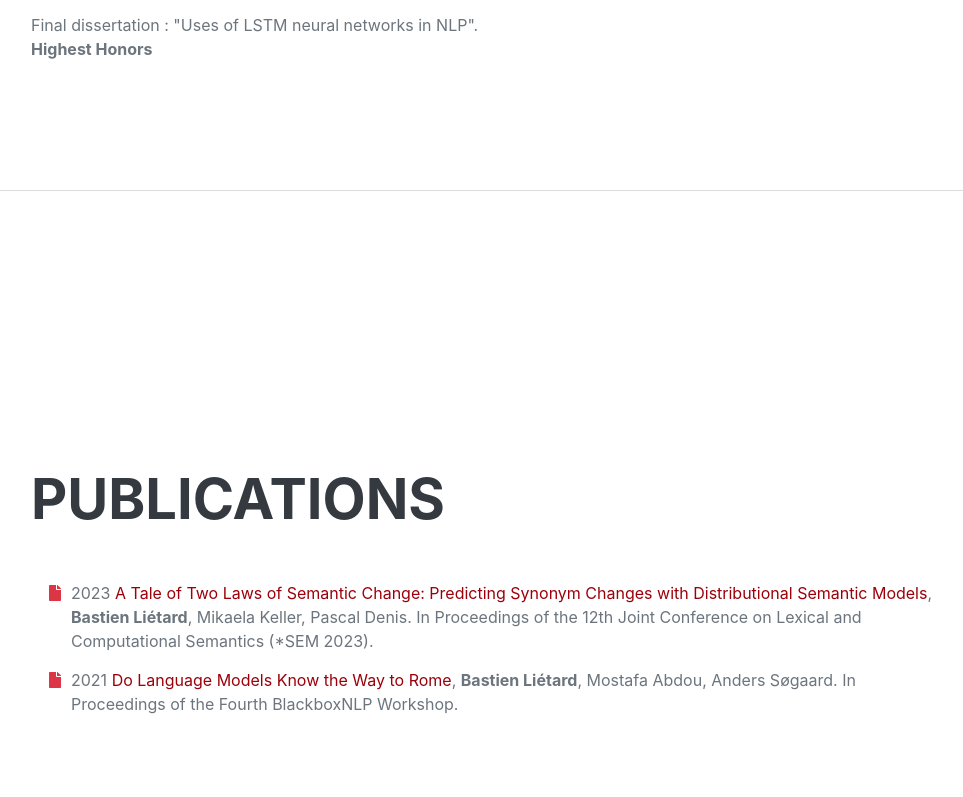
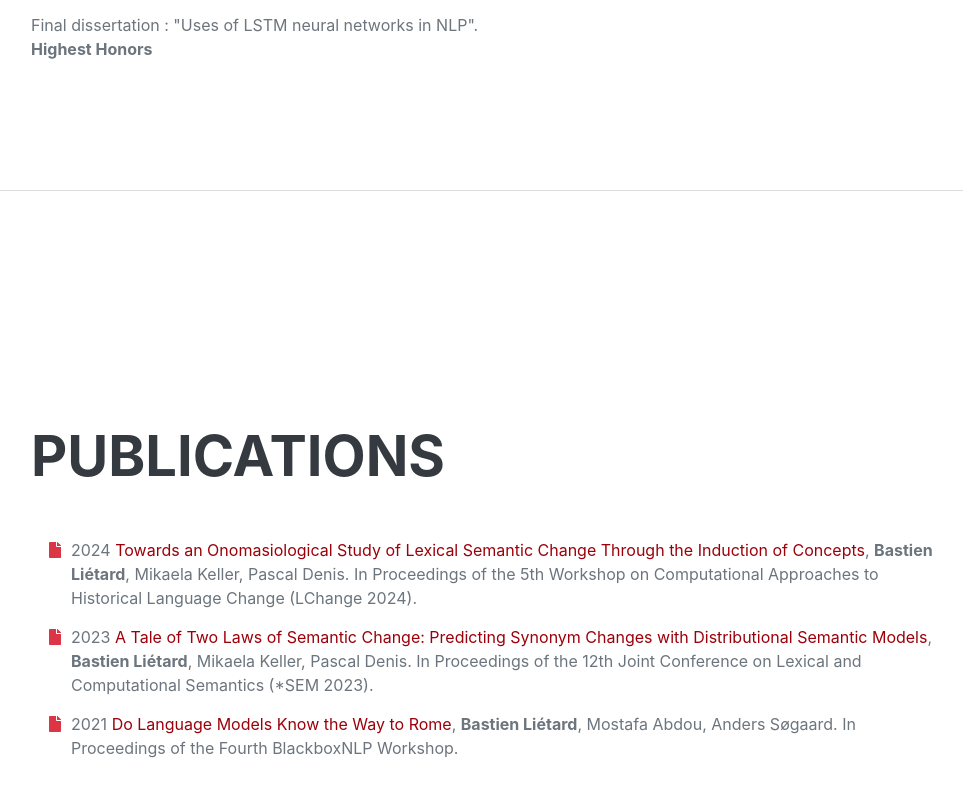
Before and after one commit to blietard/blietard.github.io, a plain HTML site: page index.html in a window 1280 px wide. Shown: the part 1843-2640 px from the top of the page, without its empty margins (289-1252 px from the left). Drawn offline with nearby package versions, Linux system fonts and the light colour scheme; some icons are missing; a web font is replaced by a local one.

Commit message:
add LChange24 paper

```diff
--- a/index.html
+++ b/index.html
@@ -105,6 +105,10 @@
                     <ul class="fa-ul mb-0">
                         <li>
                             <span class="fa-li"><i class="fas fa-file text-danger"></i></span>
+                            2024 <a href="https://aclanthology.org/2024.lchange-1.15/">Towards an Onomasiological Study of Lexical Semantic Change Through the Induction of Concepts</a>, <b>Bastien Liétard</b>, Mikaela Keller, Pascal Denis. In Proceedings of the 5th Workshop on Computational Approaches to Historical Language Change (LChange 2024).
+                        </li>
+                        <li>
+                            <span class="fa-li"><i class="fas fa-file text-danger"></i></span>
                             2023 <a href="https://aclanthology.org/2023.starsem-1.30/">A Tale of Two Laws of Semantic Change: Predicting Synonym Changes with Distributional Semantic Models</a>, <b>Bastien Liétard</b>, Mikaela Keller, Pascal Denis. In Proceedings of the 12th Joint Conference on Lexical and Computational Semantics (*SEM 2023).
                         </li>
                         <li>
```
